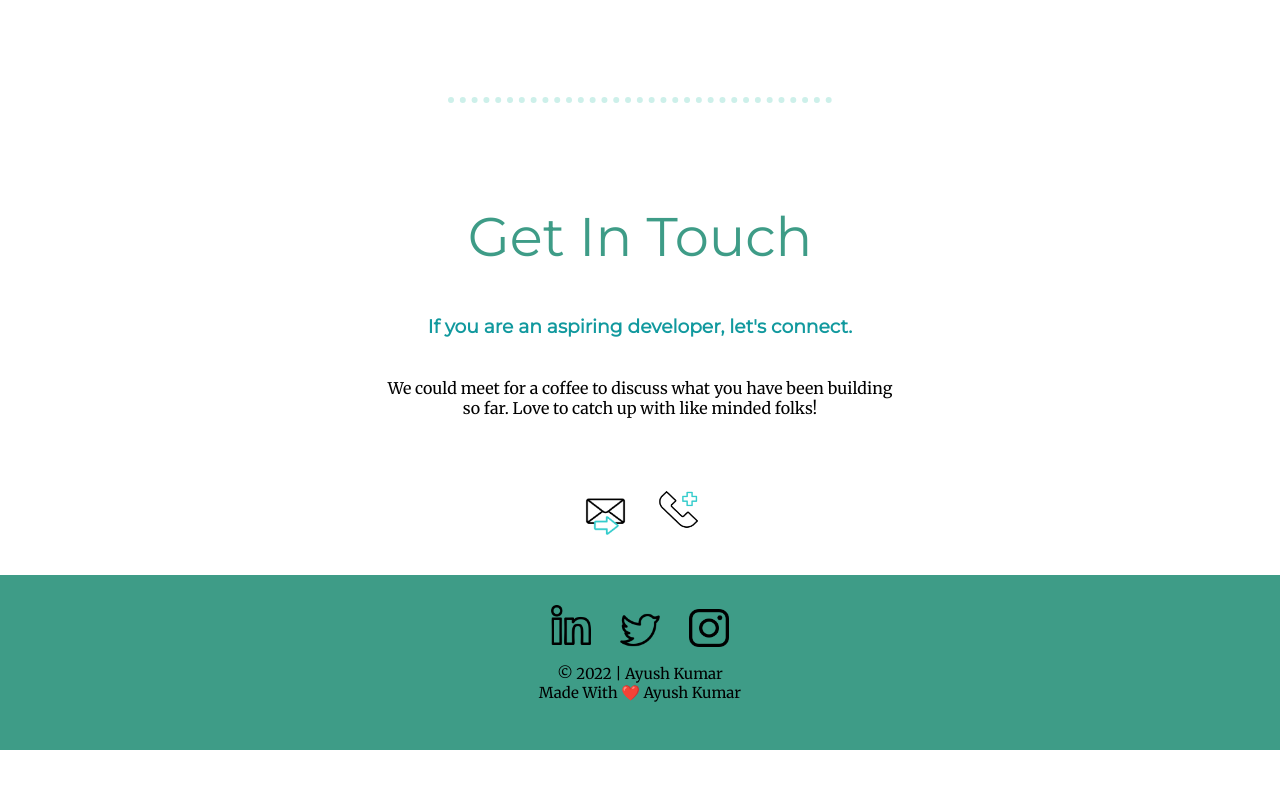
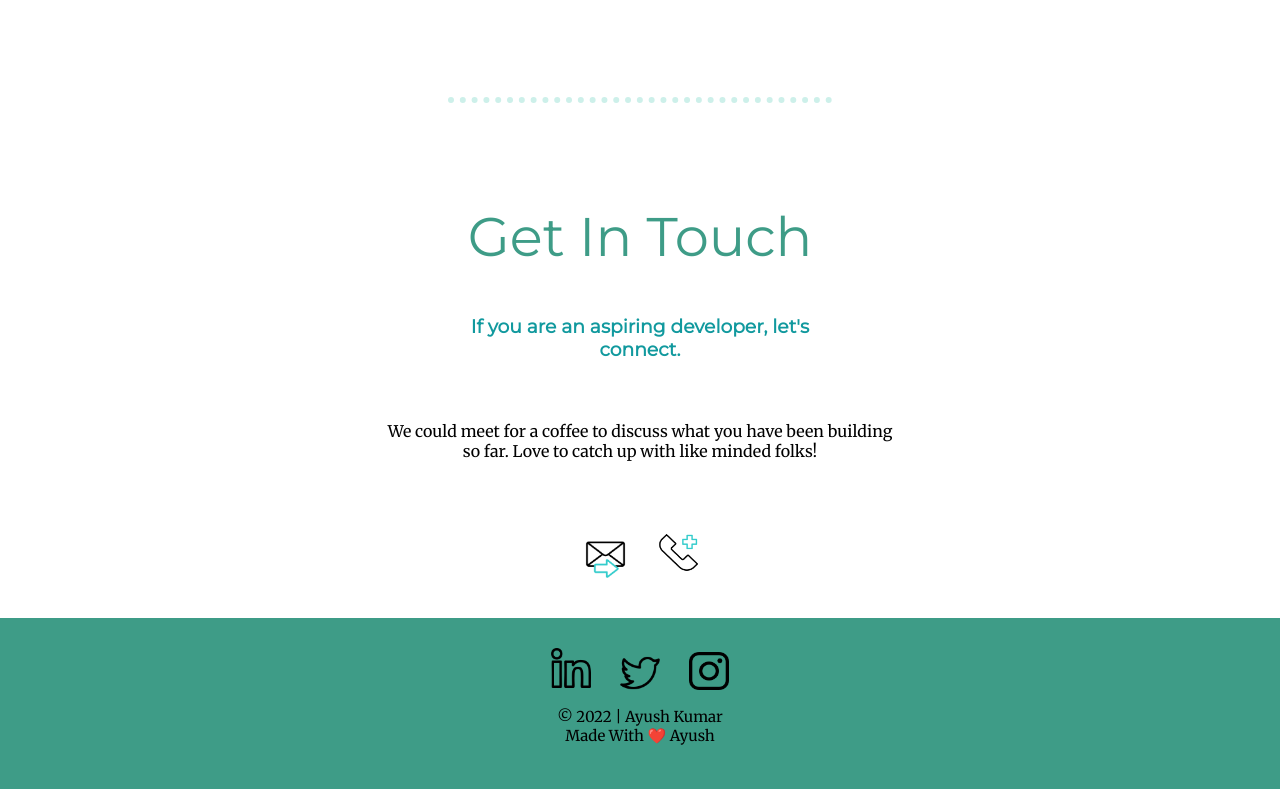
Before and after one commit to thekingayu/AyushPortfoilio, a plain HTML site: page index.html in a window 1280 px wide. Shown: the part 2729-3518 px from the top of the page. Before the commit the page ends 3479 px from the top, so only its background shows below. Drawn offline with Linux system fonts and the light colour scheme.

Commit message:
Fixed Contact Message

```diff
--- a/css/styles.css
+++ b/css/styles.css
@@ -114,6 +114,11 @@ a {
   margin: 100px auto 40px auto;
 }
 
+.contact-message {
+  width: 30%;
+  margin: 40px auto 60px;
+}
+
 .calling {
   position: relative;
   left: 10px;
--- a/index.html
+++ b/index.html
@@ -61,7 +61,7 @@
     <hr>
     <div class="contact-me">
       <h2>Get In Touch</h2>
-      <h3>If you are an aspiring developer, let's connect.</h3>
+      <h3 class="contact-message">If you are an aspiring developer, let's connect.</h3>
       <p class="footer-message">
         We could meet for a coffee to discuss what you have been building so
         far. Love to catch up with like minded folks!
@@ -76,7 +76,7 @@
     <a class="instagram-link" href="https://instagram.com/the_rose_ayu?igshid=YmMyMTA2M2Y=" target="_blank"><img class="instagram-img" src="images/instagram.png" alt="instagram-img"></a>
     <p class="copyright">
       © 2022 | Ayush Kumar<br>
-      Made With ❤️ Ayush Kumar
+      Made With ❤️ Ayush
     </p>
   </div>
 
```
